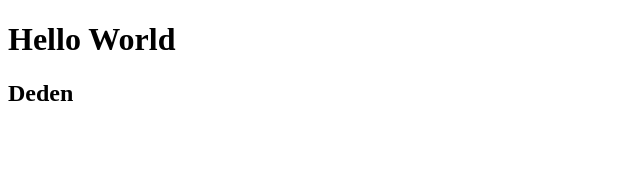
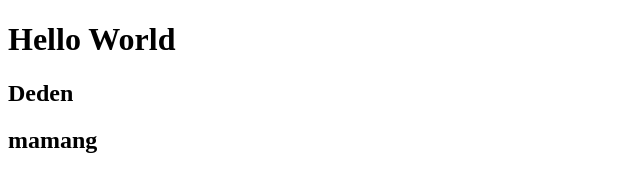
Before and after one commit to mkalalo/amartha, a plain HTML site: page index.html in a window 1280 px wide. Shown: the whole page, without its empty margins (0-640 px from the left). Drawn offline with Linux system fonts and the light colour scheme.

Commit message:
menambahkan mamang

```diff
--- a/index.html
+++ b/index.html
@@ -11,6 +11,7 @@
 <body>
     <h1>Hello World</h1>
     <h2>Deden</h2>
+    <h2>mamang</h2>
 </body>
 
 </html>
```
